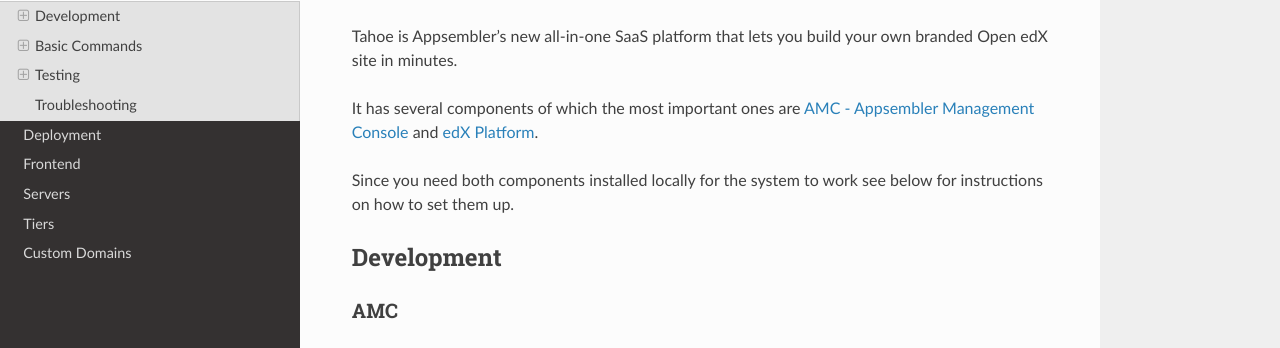
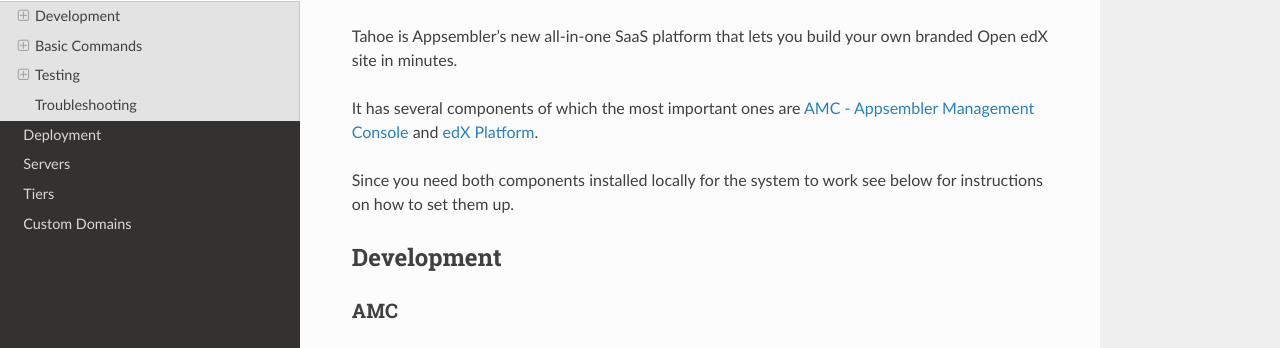
Before and after one commit to appsembler/tahoe, an MkDocs documentation site: the page built from docs/index.md, in a window 1280 px wide. Shown: the part 135-483 px from the top of the page. Built offline with MkDocs 1.6.1, drawn with Linux system fonts in a browser that asks for light colours; nearby versions of some CDN libraries; old or Windows-style settings are respelled for this version of MkDocs.

Commit message:
remove missing doc file

```diff
--- a/mkdocs.yml
+++ b/mkdocs.yml
@@ -5,7 +5,6 @@ theme: readthedocs
 pages:
   - Home: index.md
   - Deployment: deployment.md
-  - Frontend: frontend.md
   - Servers: servers.md
   - Tiers: tiers.md
   - "Custom Domains": domains.md
```
